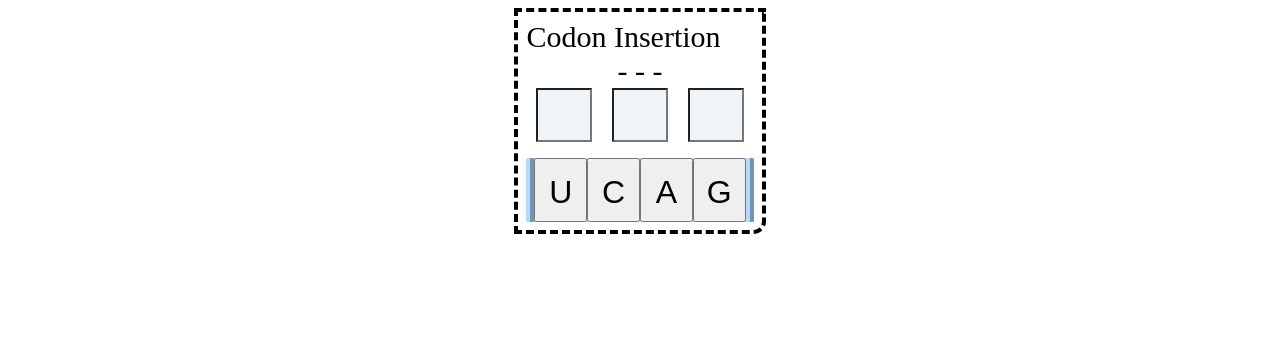
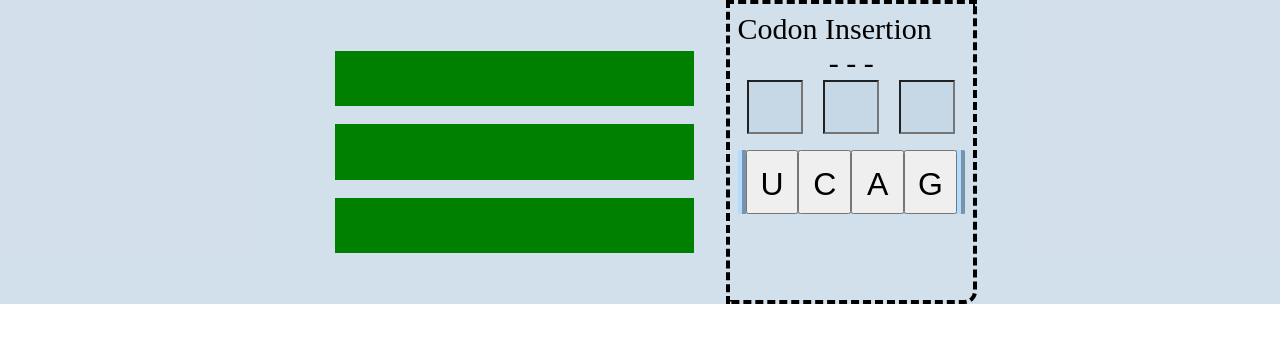
Before and after one commit to Aborgen/decode-codon, a Vue app: page / in a window 1280 px wide. Shown: the top 342 px of the page. Built offline with nearby package versions, Linux system fonts and the light colour scheme.

Commit message:
Create AminoAcidDisplay component

```diff
--- a/src/App.vue
+++ b/src/App.vue
@@ -1,29 +1,54 @@
 <template>
 <div class='app'>
-  <codon-handler />
+  <div class='app-container'>
+    <amino-acid-display
+      :amino-acid-chain="aminoAcidChain"
+      :codon-chain="codonChain" />
+    <codon-handler />
+  </div>
 </div>
 </template>
 
 <script>
+import AminoAcidDisplay from 'components/AminoAcidDisplay/AminoAcidDisplay.vue';
 import CodonHandler from 'components/CodonHandler/CodonHandler.vue';
+
 export default {
   name: 'app',
+  data() {
+    return {
+      aminoAcidChain: [],
+      codonChain: []
+    }
+  },
   components: {
+    AminoAcidDisplay,
     CodonHandler
   }
-}
+};
 </script>
 
-<style scoped>
+<style>
 html, body {
   margin: 0;
   padding: 0;
 }
 
 .app {
+  background: #3571a638;
   display: flex;
   justify-content: center;
   align-items: center;
   font-size: 30px;
+  margin: 0;
+  padding: 0;
+}
+
+.app-container {
+  width: 70%;
+  display: flex;
+  flex-flow: row nowrap;
+  justify-content: center;
+  align-items: space-around;
 }
 </style>
--- /dev/null
+++ b/src/components/AminoAcidDisplay/AminoAcidDisplay.vue
@@ -0,0 +1,44 @@
+<template>
+<div class='amino-acid-container'>
+  <section class='chain-display codon-chain'></section>
+  <section class='chain-display amino-acid-chain'></section>
+  <section class='chain-display extra'></section>
+</div>
+</template>
+
+<script lang='ts'>
+import AminoAcidKey from 'data/amino_acid_key.ts'
+
+export default {
+  name: 'AminoAcidDisplay',
+  props: {
+    aminoAcidChain: {
+      type: Array,
+      required: true
+    },
+    codonChain: {
+      type: Array,
+      required: true
+    }
+  }
+};
+</script>
+
+<style scoped>
+.amino-acid-container {
+  height: 15rem;
+  flex-basis: 40%;
+  display: flex;
+  flex-flow: column nowrap;
+  align-items: stretch;
+  justify-content:space-evenly;
+  padding: 2rem;
+}
+
+.chain-display {
+  flex-basis: 23%;
+  background: green;
+
+}
+
+</style>
```
